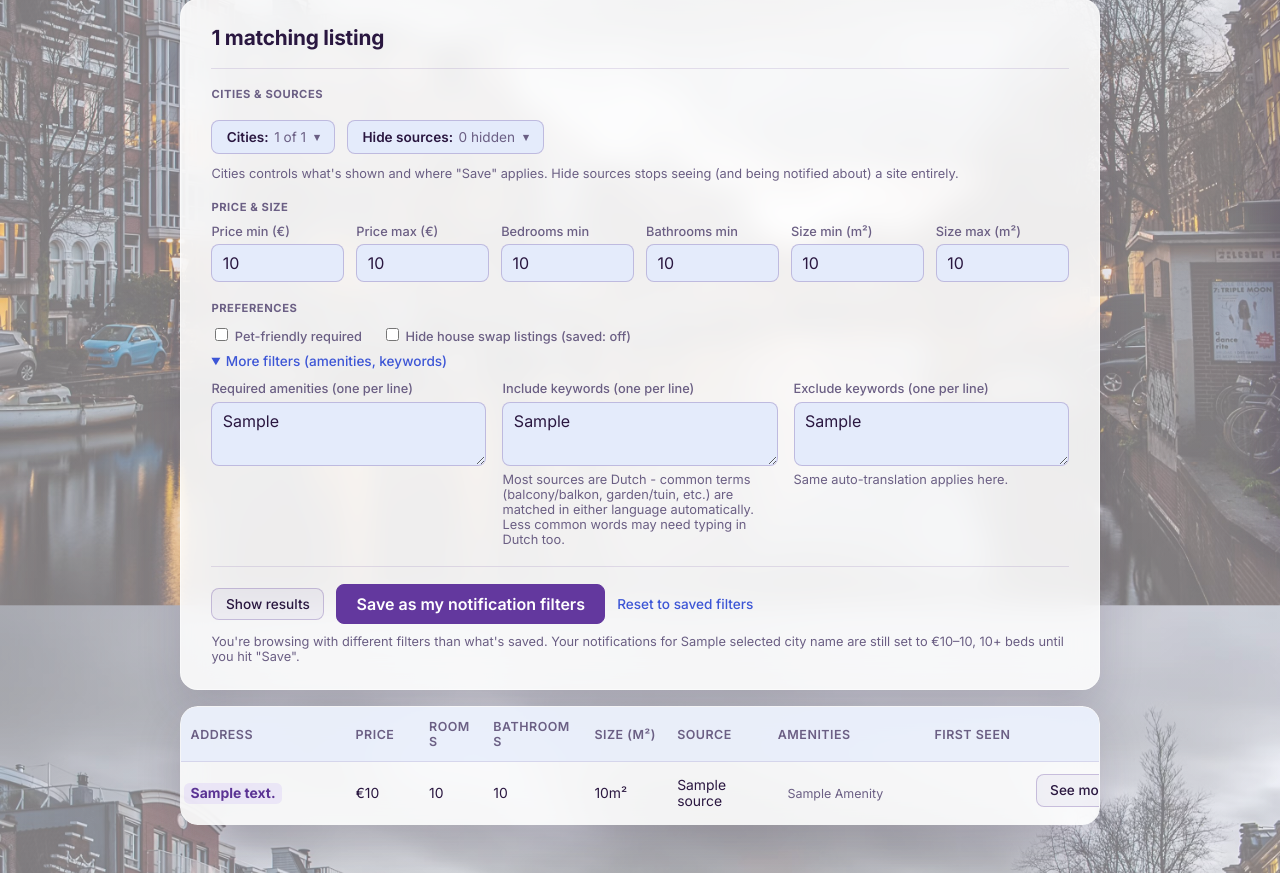
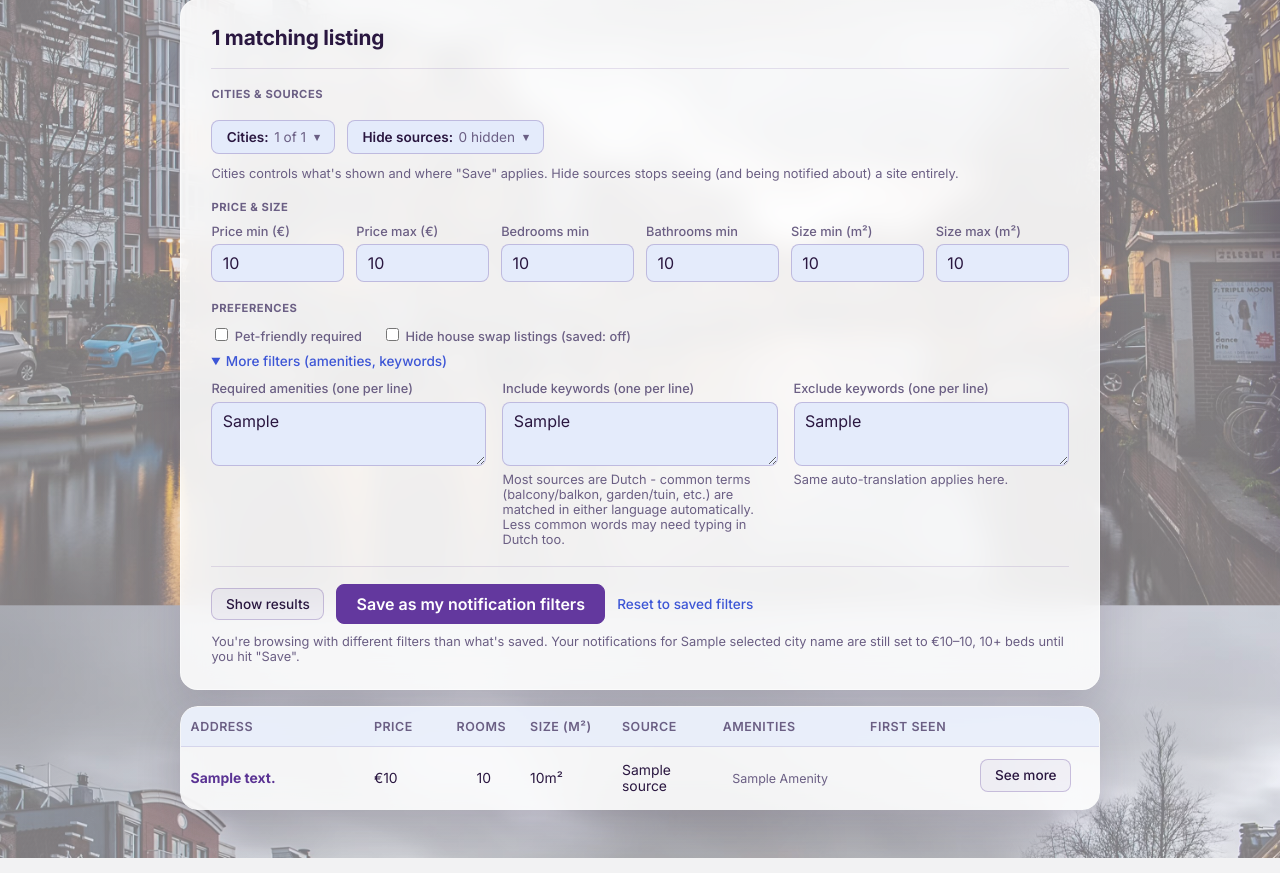
Before and after one commit to idquodest/huisjagers, a FastAPI app: template dashboard/templates/index.html in a window 1280 px wide. Shown: the part 248-1121 px from the top of the page. Run offline with FastAPI, Linux system fonts and the light colour scheme; the template is opened without the code that fills it: most values are stand-ins (such as "Sample title", 1, 10 or a date in 2020).

Commit message:
Remove Bathrooms column, center Rooms values, simplify address link styling

```diff
--- a/dashboard/templates/base.html
+++ b/dashboard/templates/base.html
@@ -99,12 +99,9 @@
     @media (max-width: 480px) { .drawer { width: 100vw; } }
     a.listing-link { color: var(--blue); text-decoration: none; font-weight: 600; }
     a.listing-link:hover { color: var(--violet-bright); text-decoration: underline; }
-    a.address-link {
-      color: var(--violet-bright); text-decoration: none; font-weight: 700;
-      background: rgba(139,92,246,0.10); padding: 0.15rem 0.4rem; margin: -0.15rem -0.4rem;
-      border-radius: 0.35rem; transition: background 0.15s, color 0.15s;
-    }
-    a.address-link:hover { color: var(--violet); background: rgba(139,92,246,0.18); text-decoration: underline; }
+    a.address-link { color: var(--violet-bright); text-decoration: none; font-weight: 700; transition: color 0.15s; }
+    a.address-link:hover { color: var(--violet); }
+    .cell-center { text-align: center; }
     .see-more-btn { display: block; padding: 0.25rem 0.6rem; font-size: 0.78rem; margin-bottom: 0.35rem; }
     .badge { display: inline-block; padding: 0.15rem 0.55rem; border-radius: 1rem; font-size: 0.7rem; font-weight: 600; }
     .badge.pet { background: rgba(139,92,246,0.18); color: var(--violet-bright); }
--- a/dashboard/templates/index.html
+++ b/dashboard/templates/index.html
@@ -126,8 +126,8 @@
 <div class="table-scroll">
 <table>
   <colgroup>
-    <col style="width: 18%"><col style="width: 8%"><col style="width: 7%"><col style="width: 11%">
-    <col style="width: 9%"><col style="width: 12%"><col style="width: 16%"><col style="width: 11%"><col style="width: 8%">
+    <col style="width: 20%"><col style="width: 9%"><col style="width: 8%">
+    <col style="width: 10%"><col style="width: 12%"><col style="width: 15%"><col style="width: 12%"><col style="width: 14%">
   </colgroup>
   <thead>
     <tr>
@@ -137,7 +137,6 @@
       {{ sort_th('address', 'Address') }}
       {{ sort_th('price', 'Price') }}
       {{ sort_th('beds', 'Rooms') }}
-      {{ sort_th('baths', 'Bathrooms') }}
       {{ sort_th('sqft', 'Size (m²)') }}
       {{ sort_th('source', 'Source') }}
       <th>Amenities</th>
@@ -159,8 +158,7 @@
         <a class="address-link" href="{{ l.url }}" target="_blank" rel="noopener noreferrer">{{ l.address }}</a>
       </td>
       <td data-label="Price">{{ '€%.0f'|format(l.price) if l.price is not none else '-' }}</td>
-      <td data-label="Rooms">{{ l.beds|int if l.beds is not none else 'n/a' }}</td>
-      <td data-label="Bathrooms">{{ l.baths|int if l.baths is not none else 'n/a' }}</td>
+      <td data-label="Rooms" class="cell-center">{{ l.beds|int if l.beds is not none else 'n/a' }}</td>
       <td data-label="Size (m²)">{{ '%dm²'|format(l.sqft|int) if l.sqft else '-' }}</td>
       <td data-label="Source">{{ l.source|capitalize }}</td>
       <td data-label="Amenities" class="amenities">
```
